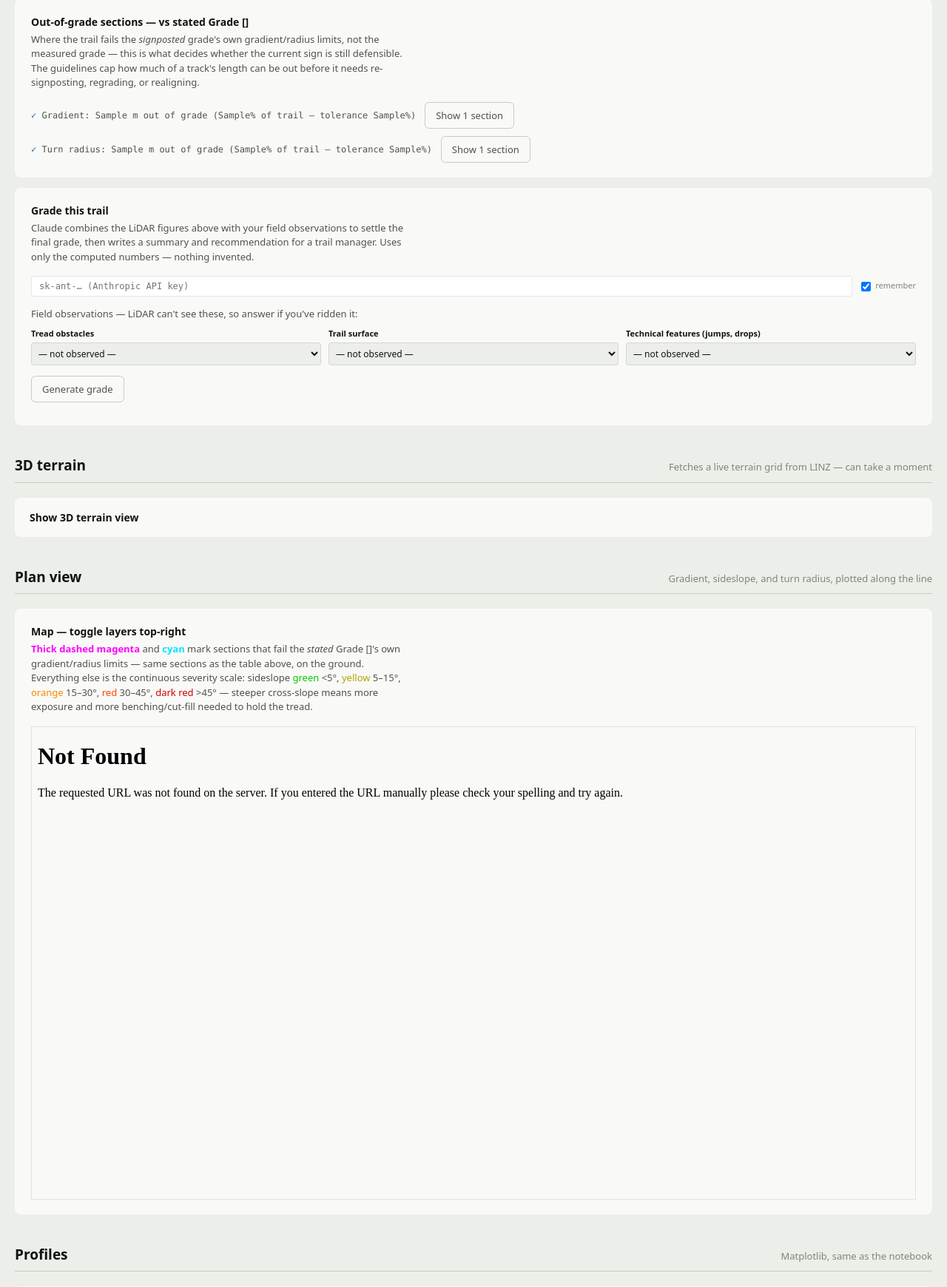
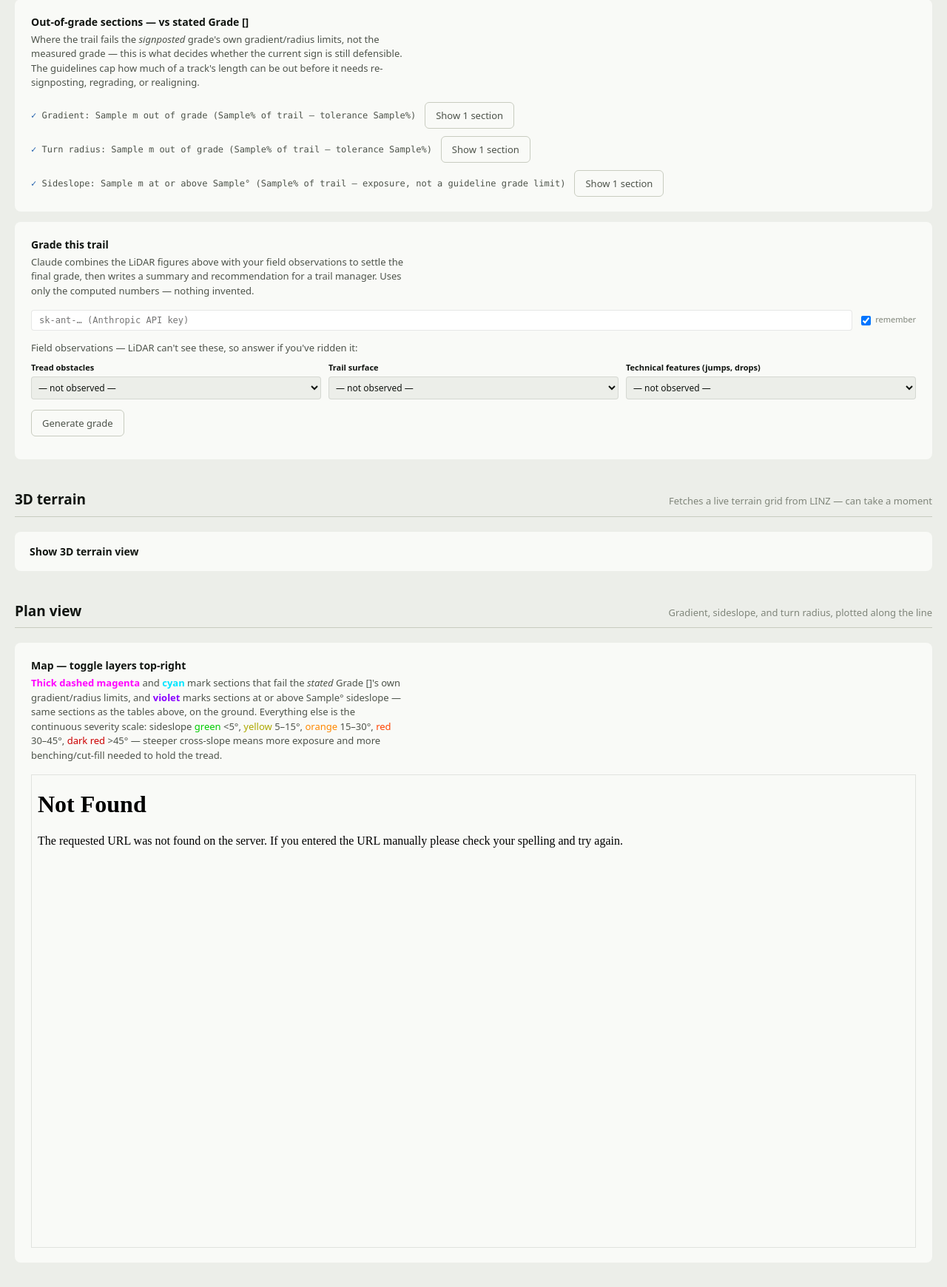
Before and after one commit to Sheasheak/lidar-trail-audit, a Flask app: template trail_grader/templates/result_v11.html in a window 1280 px wide. Shown: the part 425-2165 px from the top of the page at 74% size. Run offline with Flask 3, Linux system fonts and the light colour scheme; the template is opened without the code that fills it: most values are stand-ins (such as "Sample title", 1, 10 or a date in 2020).

Commit message:
Add sideslope as a third toggleable out-of-grade/exposure layer
Gradient and turn radius already had dedicated map toggles and a
section table (DOC's ask). Sideslope had the data (sideslope_exceedances)
but only showed up in a chart caption, not the map or the summary
card. Surfaced it the same way: a violet dashed layer + its own
toggle button on the map, plus a row and section table in the
Out-of-grade sections card. Framed as "exposure" rather than
"out of grade" in the UI text, since the guidelines don't set a
grade ceiling on sideslope (matches the existing AI-summary prompt,
which already treats it as contextual, never grade-changing).

Co-Authored-By: Claude Sonnet 5 <noreply@anthropic.com>

```diff
--- a/trail_grader/grader_v11.py
+++ b/trail_grader/grader_v11.py
@@ -745,6 +745,9 @@ def run_audit(kml_bytes, trail_name="Trail", stated_grade=4, progress=None, want
     else:
         sideslope_exceedances = []
 
+    sideslope_out_length_m = round(sum(r["length_m"] for r in sideslope_exceedances), 1)
+    sideslope_out_pct = round(sideslope_out_length_m / line.length * 100, 1) if line.length else 0.0
+
     # ---- gradient profile (matplotlib PNG) ----
     note("Drawing charts…")
     abs_limit = stated_abs_limit  # same value, computed earlier alongside gradient_exceedances
@@ -818,6 +821,8 @@ def run_audit(kml_bytes, trail_name="Trail", stated_grade=4, progress=None, want
         "sideslopes": sideslopes,
         "sideslope_station_step": station_step,
         "sideslope_exceedances": sideslope_exceedances,
+        "sideslope_out_length_m": sideslope_out_length_m,
+        "sideslope_out_pct": sideslope_out_pct,
         "steep_sideslope_deg": STEEP_SIDESLOPE_DEG,
         "trail_length_m": round(line.length, 1),
         "points_wgs84_dense": points_wgs84_dense,
@@ -896,15 +901,16 @@ def render_folium_map(result):
     # button couldn't show just one or the other; this can.
     gradient_exceed_layer = folium.FeatureGroup(name="Gradient out-of-grade", show=True, control=False)
     radius_exceed_layer = folium.FeatureGroup(name="Turn radius under-grade", show=True, control=False)
+    sideslope_exceed_layer = folium.FeatureGroup(name="Steep sideslope", show=True, control=False)
 
-    def _add_exceed_runs(runs, colour, label, unit, layer):
+    def _add_exceed_runs(runs, colour, label, unit, layer, peak_key="peak"):
         for run in runs:
             lo, hi = max(0, run["start_m"]), min(len(pts) - 1, run["end_m"])
             seg = pts[lo:hi + 1]
             if len(seg) < 2:
                 continue
             tip = (f"{label}: {run['start_m']}-{run['end_m']} m "
-                   f"({run['length_m']} m), peak {run['peak']}{unit}")
+                   f"({run['length_m']} m), peak {run[peak_key]}{unit}")
             folium.PolyLine(locations=[[lat, lon] for lon, lat in seg],
                              color=colour, weight=9, opacity=0.95, dash_array="6,8",
                              tooltip=tip).add_to(layer)
@@ -917,8 +923,12 @@ def render_folium_map(result):
                       "OUT OF GRADE — gradient", "%", gradient_exceed_layer)
     _add_exceed_runs(result.get("radius_exceedances", []), "#00e5ff",
                       "UNDER GRADE — turn radius", " m", radius_exceed_layer)
+    _add_exceed_runs(result.get("sideslope_exceedances", []), "#8800ff",
+                      f"STEEP SIDESLOPE (≥{result.get('steep_sideslope_deg', 30)}°)", "°",
+                      sideslope_exceed_layer, peak_key="peak_deg")
     gradient_exceed_layer.add_to(m)
     radius_exceed_layer.add_to(m)
+    sideslope_exceed_layer.add_to(m)
 
     # ---- manual field notes — a point an inspector drops for something
     # they've spotted on the ground (a root, loose rock, a jump needing
@@ -946,6 +956,7 @@ def render_folium_map(result):
         var map = {m.get_name()};
         var gradientLayer = {gradient_exceed_layer.get_name()};
         var radiusLayer = {radius_exceed_layer.get_name()};
+        var sideslopeLayer = {sideslope_exceed_layer.get_name()};
         var fieldNotesLayer = {field_notes_layer.get_name()};
         var trailName = {json.dumps(result.get("trail_name", "Trail"))};
 
@@ -976,6 +987,7 @@ def render_folium_map(result):
         }}
         map.addControl(new (makeToggleControl(gradientLayer, '#ff00ff', 'gradient out-of-grade'))());
         map.addControl(new (makeToggleControl(radiusLayer, '#00e5ff', 'turn radius under-grade'))());
+        map.addControl(new (makeToggleControl(sideslopeLayer, '#8800ff', 'steep sideslope'))());
 
         // ---- Field notes: click-to-place pins for anything an inspector
         // spots on the ground (surface, roots, rocks, a jump needing work)
--- a/trail_grader/templates/result_v11.html
+++ b/trail_grader/templates/result_v11.html
@@ -73,6 +73,17 @@
         </button>
         {% endif %}
       </div>
+      <div style="display:flex;align-items:center;gap:12px;flex-wrap:wrap">
+        <span>
+          Sideslope: {{ r.sideslope_out_length_m }} m at or above {{ r.steep_sideslope_deg }}°
+          ({{ r.sideslope_out_pct }}% of trail — exposure, not a guideline grade limit)
+        </span>
+        {% if r.sideslope_exceedances %}
+        <button type="button" class="ghost toggle-btn" data-target="sideslope-sections" aria-pressed="false">
+          Show {{ r.sideslope_exceedances|length }} section{{ 's' if r.sideslope_exceedances|length != 1 else '' }}
+        </button>
+        {% endif %}
+      </div>
     </div>
 
     {% if r.gradient_exceedances %}
@@ -94,6 +105,18 @@
       <tbody>
         {% for run in r.radius_exceedances %}
         <tr><td>{{ run.start_m }}–{{ run.end_m }} m</td><td>{{ run.length_m }} m</td><td>{{ run.peak }} m</td></tr>
+        {% endfor %}
+      </tbody>
+    </table>
+    {% endif %}
+
+    {% if r.sideslope_exceedances %}
+    <table class="flags" id="sideslope-sections" style="display:none;margin-top:16px">
+      <caption style="text-align:left;font-size:12px;color:var(--ink-3);margin-bottom:6px">Sideslope — sections at or above {{ r.steep_sideslope_deg }}°</caption>
+      <thead><tr><th scope="col">Chainage</th><th scope="col">Length</th><th scope="col">Peak sideslope</th></tr></thead>
+      <tbody>
+        {% for run in r.sideslope_exceedances %}
+        <tr><td>{{ run.start_m }}–{{ run.end_m }} m</td><td>{{ run.length_m }} m</td><td>{{ run.peak_deg }}°</td></tr>
         {% endfor %}
       </tbody>
     </table>
@@ -215,8 +238,10 @@
       <p class="card-sub">
         <span style="color:#ff00ff;font-weight:700">Thick dashed magenta</span> and
         <span style="color:#00e5ff;font-weight:700">cyan</span> mark sections that fail the
-        <em>stated</em> Grade {{ r.stated_grade }}'s own gradient/radius limits — same sections
-        as the table above, on the ground. Everything else is the continuous severity scale:
+        <em>stated</em> Grade {{ r.stated_grade }}'s own gradient/radius limits, and
+        <span style="color:#8800ff;font-weight:700">violet</span> marks sections at or above
+        {{ r.steep_sideslope_deg }}° sideslope — same sections as the tables above, on the ground.
+        Everything else is the continuous severity scale:
         sideslope <span style="color:#00cc00">green</span> &lt;5°,
         <span style="color:#ada800">yellow</span> 5–15°,
         <span style="color:#ff8800">orange</span> 15–30°,
```
